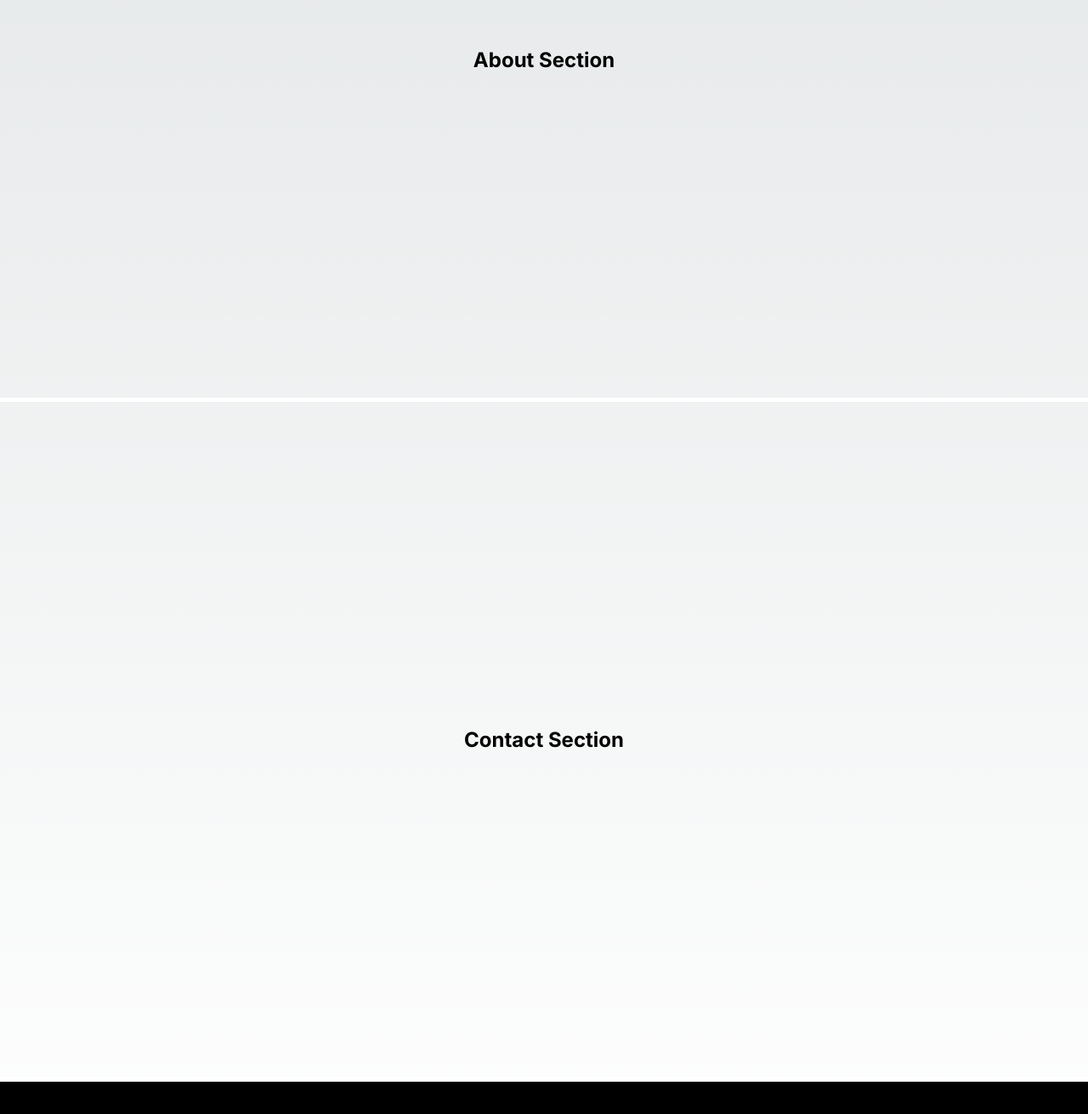
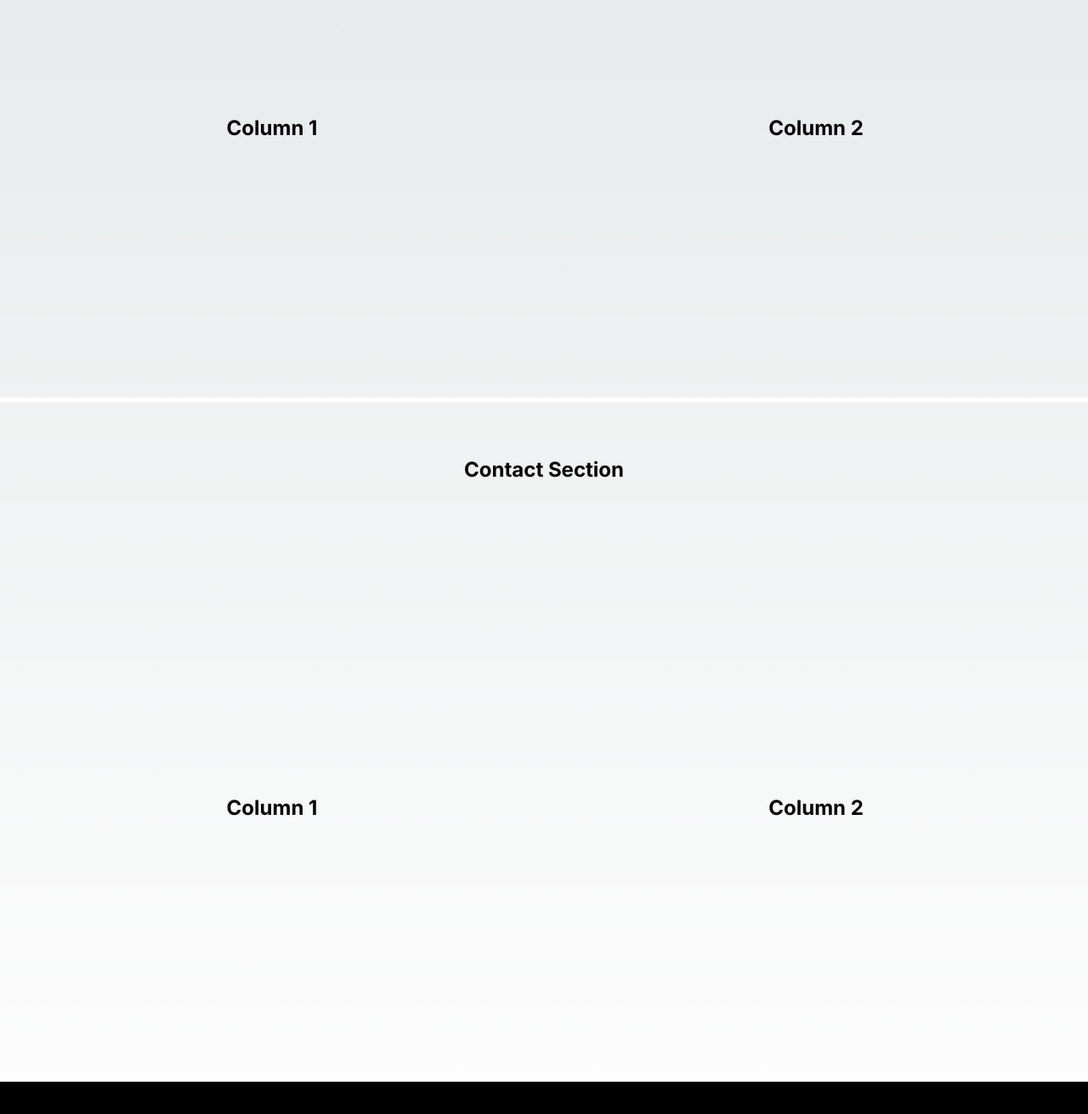
Before and after one commit to Mik20393/blog-app, a Next.js app: page / in a window 1280 px wide. Shown: the part 1127-2438 px from the top of the page at 85% size. Built offline with nearby package versions, Linux system fonts and the light colour scheme.

Commit message:
Adding scaffold layout for about and conatact page

```diff
--- a/src/app/page.js
+++ b/src/app/page.js
@@ -10,10 +10,30 @@ export default function Home() {
         <h1>Home Page</h1>
       </section>
       <section className={styles.baseSection} id="about">
-        <h1>About Section</h1>
+        <div className={styles.title}>
+          <h1>About Section</h1>
+        </div>
+        <div className={styles.content}>
+          <div className={styles.column}>
+            <h1>Column 1</h1>
+          </div>
+          <div className={styles.column}>
+          <h1>Column 2</h1>
+          </div>
+        </div>
       </section>
       <section className={styles.baseSection} id="contact">
-        <h1>Contact Section</h1>
+      <div className={styles.title}>
+          <h1>Contact Section</h1>
+        </div>
+        <div className={styles.content}>
+          <div className={styles.column}>
+            <h1>Column 1</h1>
+          </div>
+          <div className={styles.column}>
+          <h1>Column 2</h1>
+          </div>
+        </div>
       </section>
     </>
   );
--- a/src/app/page.module.css
+++ b/src/app/page.module.css
@@ -2,9 +2,34 @@
   height: 100vh;
   width: 100%;
   display:flex;
+  flex-direction: column;
   justify-content: center;
   align-items: center;
   border-bottom: 5px solid white
+}
+
+.title {
+  height: 20%;
+  width: 100%;
+  display: flex;
+  justify-content: center;
+  align-items: center;
+}
+
+.content {
+  height: 80%;
+  width: 100%;
+  display: flex;
+  justify-content: center;
+  align-items: center;
+}
+
+.column {
+  height: 100%;
+  width: 50%;
+  display: flex;
+  justify-content: center;
+  align-items: center;
 }
 
 /* Enable hover only on non-touch devices */
```
